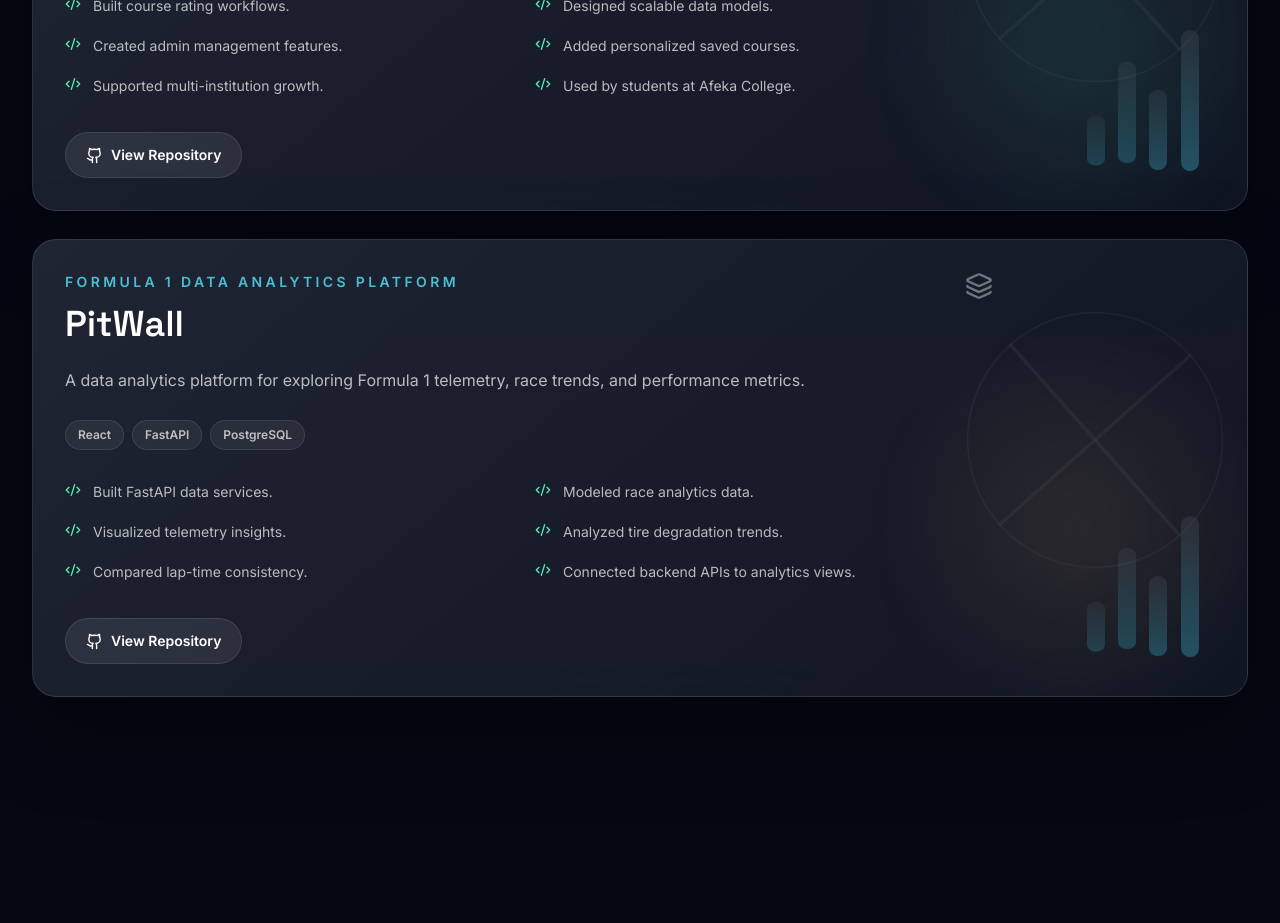
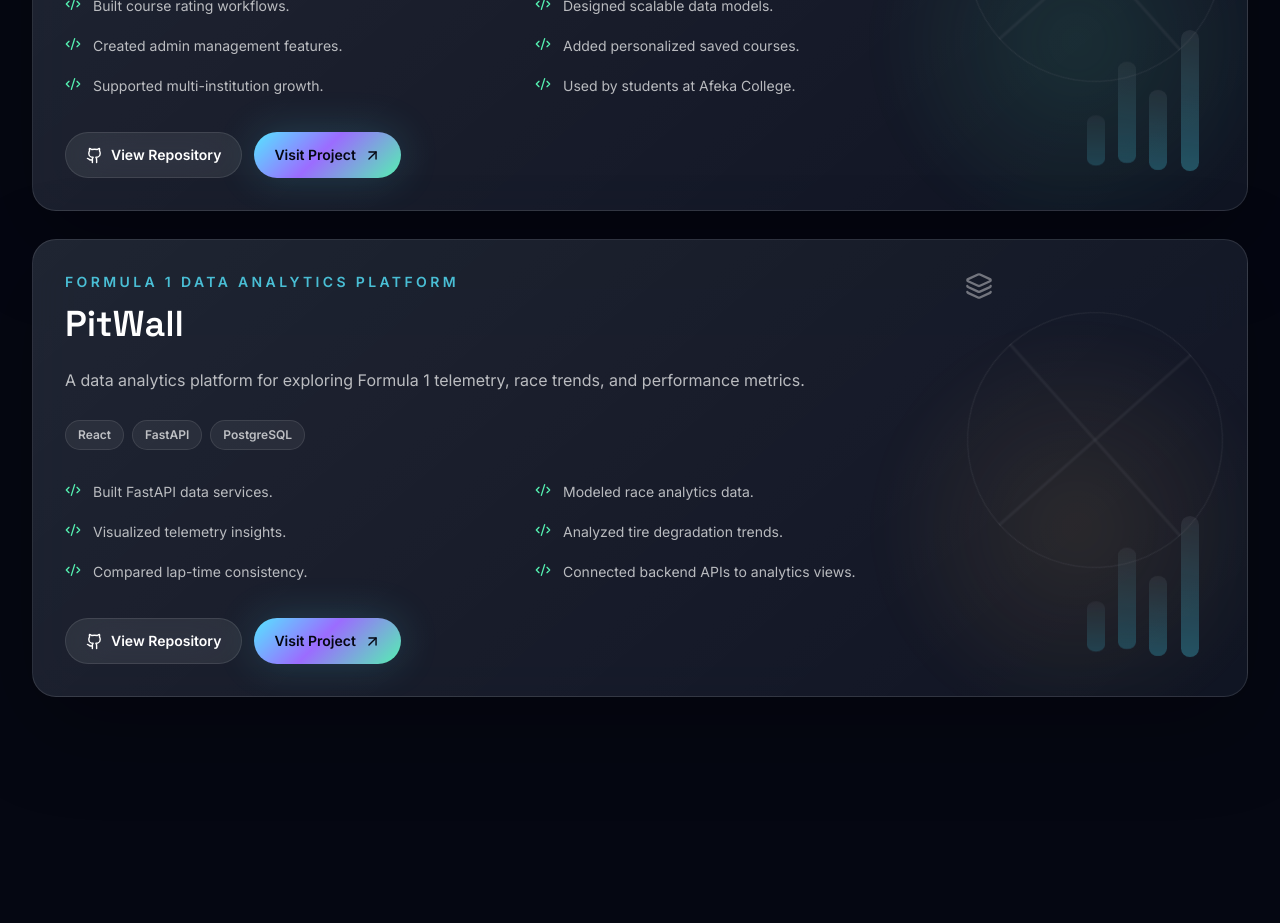
Before and after one commit to NirGeron98/Portfolio-Website, a React (Vite) app: page / in a window 1280 px wide. Shown: the part 5360-6283 px from the top of the page. Built offline with nearby package versions, Linux system fonts and the light colour scheme.

Commit message:
Add live project links

```diff
--- a/src/components/ProjectCard.jsx
+++ b/src/components/ProjectCard.jsx
@@ -66,7 +66,7 @@ export default function ProjectCard({ project, index }) {
                 target="_blank"
                 rel="noreferrer"
               >
-                Live Demo
+                Visit Project
                 <ArrowUpRight size={17} />
               </a>
             )}
--- a/src/data/projects.js
+++ b/src/data/projects.js
@@ -35,7 +35,7 @@ export const projects = [
     ],
     links: {
       repository: "https://github.com/NirGeron98/Course4Me",
-      liveDemo: ""
+      liveDemo: "https://course-4-me.vercel.app/login"
     }
   },
   {
@@ -54,7 +54,8 @@ export const projects = [
       "Connected backend APIs to analytics views."
     ],
     links: {
-      repository: "https://github.com/NirGeron98/PitWall"
+      repository: "https://github.com/NirGeron98/PitWall",
+      liveDemo: "https://www.f1-pitwall.site/login"
     }
   }
 ];
```
